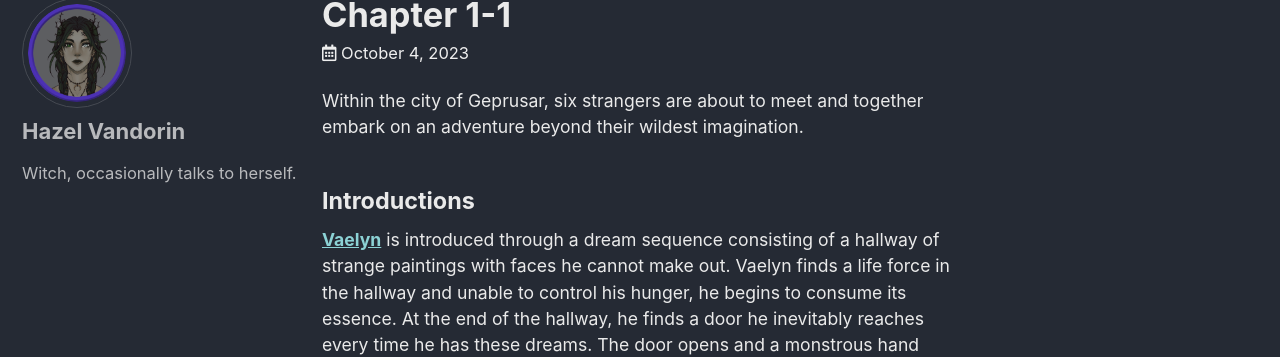
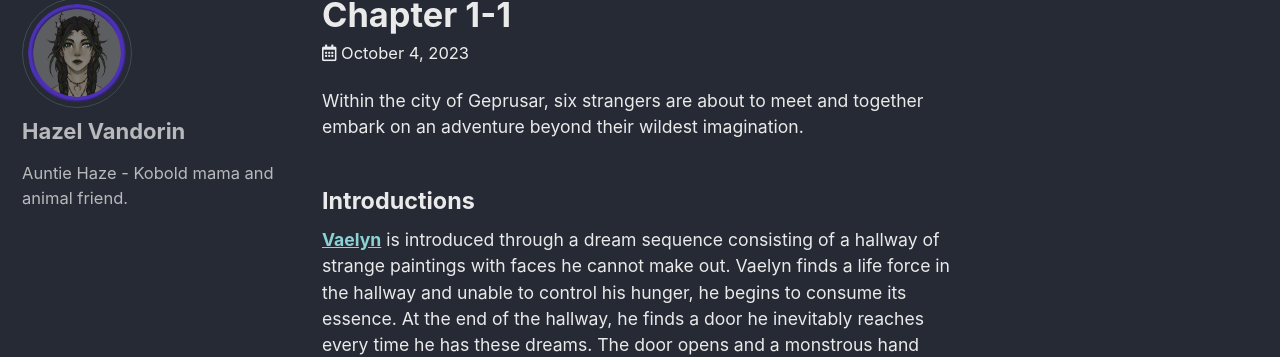
Before and after one commit to dej0608/terranea, a Jekyll site: the page built from _posts/2023-10-04-chapter-1-1.md, in a window 1280 px wide. Shown: the part 113-470 px from the top of the page. Built offline with Jekyll 4.4.1, drawn with Linux system fonts in a browser that asks for light colours; cached includes are drawn as plain includes.

Commit message:
updated authors

```diff
--- a/_data/authors.yml
+++ b/_data/authors.yml
@@ -5,5 +5,17 @@
     bio: The one that made up this crazy place.
 Hazel:
     name: Hazel Vandorin
-    bio: Witch, occasionally talks to herself.
+    bio: Auntie Haze - Kobold mama and animal friend.
     avatar: /assets/images/hazel_token_3_150x150.png
+Torren:
+    name: Torren Raleigh
+    bio: Just a bladesinger looking for his dad
+    avatar: /assets/images/torren_token_3_150x150.png
+Jasiri:
+    name: Jasiri Mwenye-Fahari
+    bio: Paladin looking out for the little guy
+    avatar: /assets/images/jasiri_token_3_150x150.png
+Vaelyn:
+    name: Vaelyn Eshros
+    bio: Rogue with a very particular diet
+    avatar: /assets/images/vaelyn_token_3_150x150.png
```
